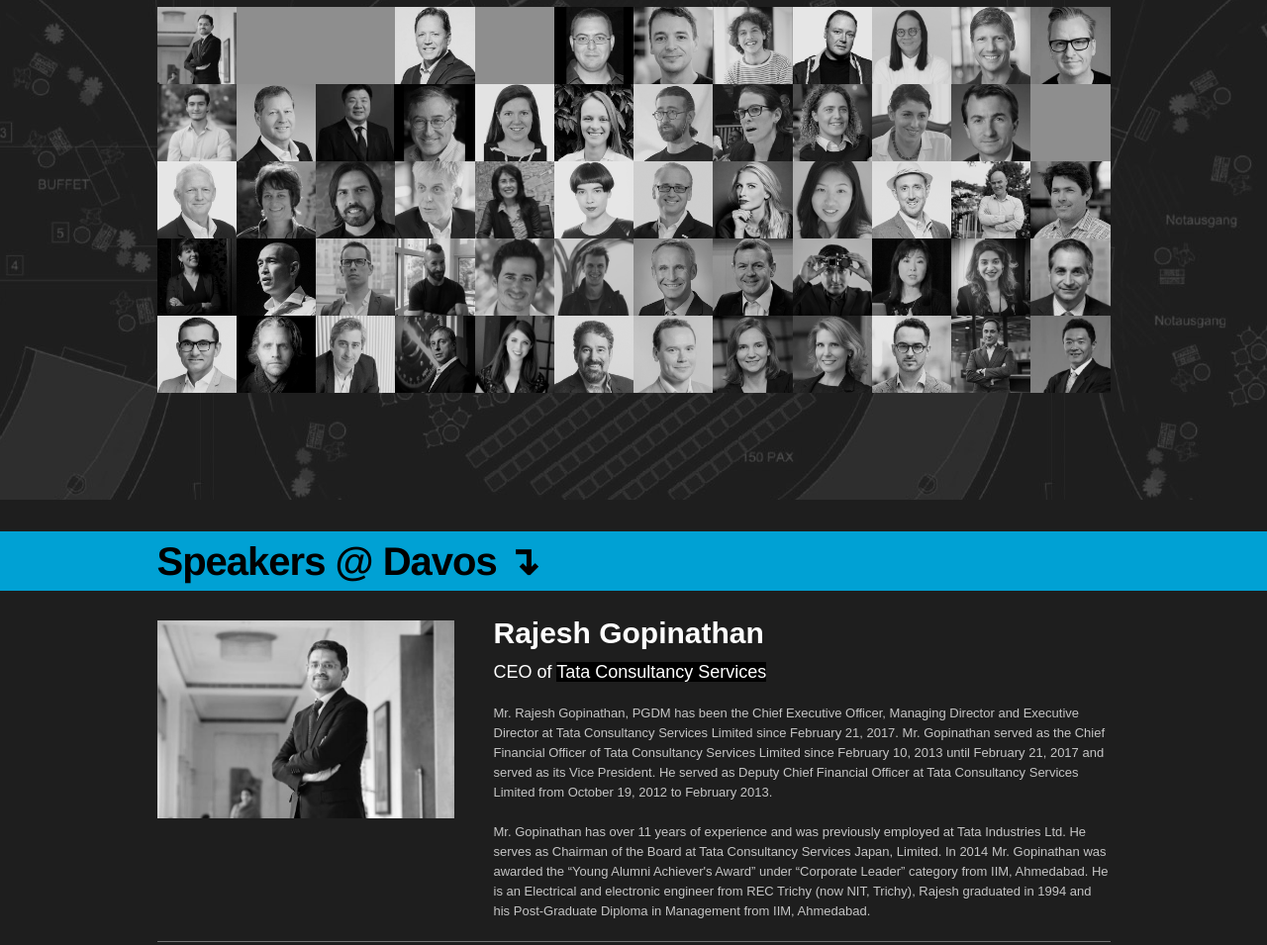
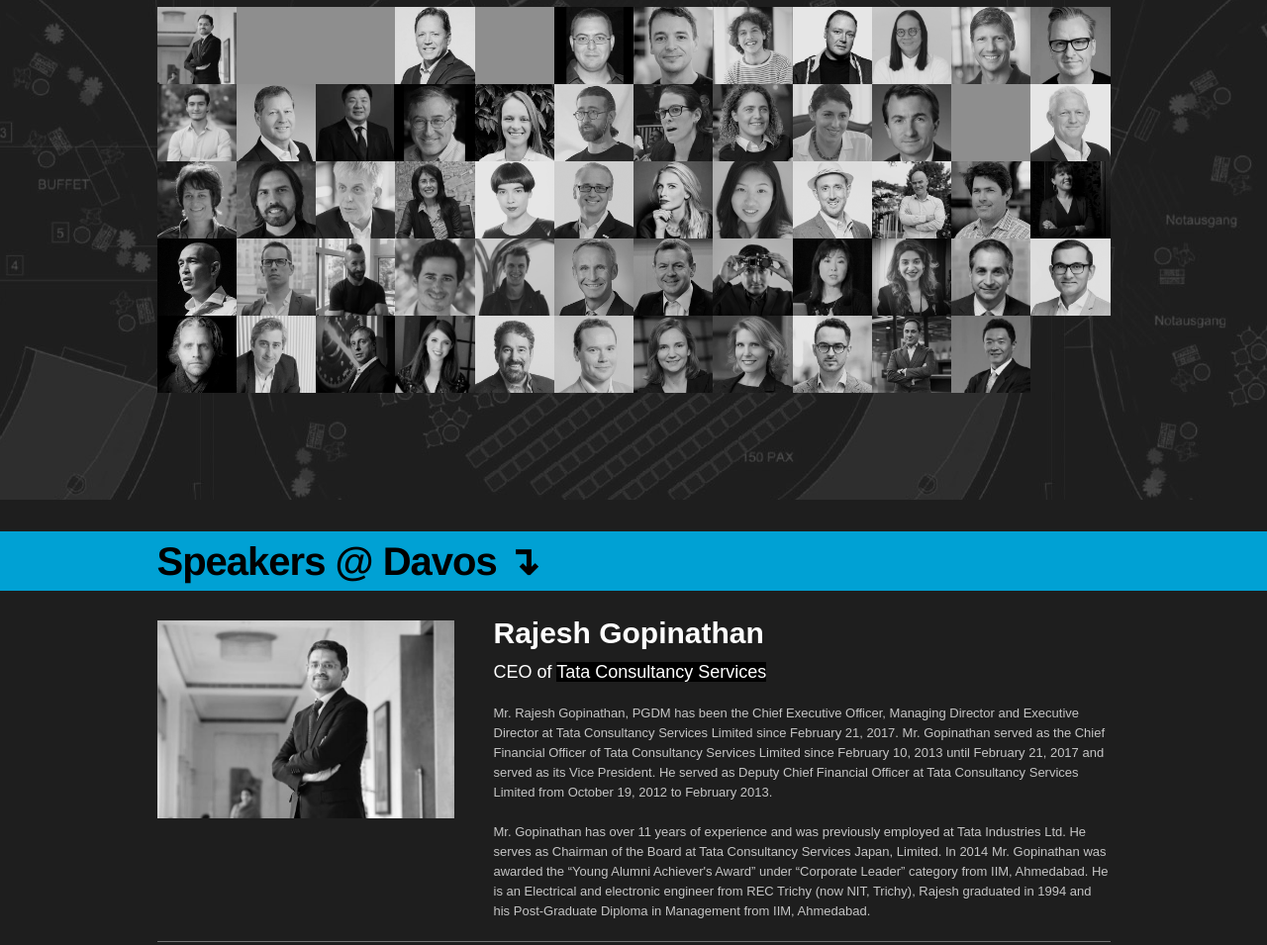
Before and after one commit to blockchaininaction/blockchaininaction.github.io, a plain HTML site: page index.html in a window 1280 px wide. Shown: the part 1284-2239 px from the top of the page at 99% size. Drawn offline with nearby package versions, Linux system fonts and the light colour scheme; grey boxes are pictures that could not be loaded.

Commit message:
86 Sarah Cummings

```diff
--- a/index.html
+++ b/index.html
@@ -904,12 +904,6 @@
                 "titles": "Founder and CEO at BCG Digital Ventures",
                 "bio": "<p>Jeff Schumacher is the founder and non-executive chairman of BCG Digital Ventures, the corporate innovation, incubation and investment arm of The Boston Consulting Group. Since founding DV in 2014, Jeff has drawn on his deep experience in building new digital businesses and transforming digital capabilities for large multinational corporations, with a focus on marketing, sales, and strategy.</p><p>With more than 20 years of leadership experience, Jeff has cofounded several prominent digital advisory firms, including Booz Digital and the Axon Advisory Partners. He has extensive experience in customer relationship management, and he has held leadership positions in IBM’s technology practice and Accenture’s technology and strategy practices.</p><p>Prior to founding DV, Jeff led the North American marketing and sales practice of McKinsey & Company. He previously served as the chief marketing officer, chief strategy officer, and executive vice president of Sports Authority, where he drove a major digital transformation and executed the company’s global growth strategy. He currently serves as an advisory board member for Shopkick and EcoRebates.</p>"},
             {
-                "img": "images/davos_speakers/Sarah_Cummings.jpg",
-                "href": "https://www.linkedin.com/in/sarahcummingsnielsen/",
-                "name": "Sarah Cummings",
-                "titles": "Associate Client Manager at The Demand Institute",
-                "bio": "<p>Sarah Cummings joined The Demand Institute, which is a not for profit think tank jointly operated by Nielsen and The Conference Board, in 2016 where she manages Project 8, a global platform for sustainable development data.  Prior to this role, she worked in Shanghai with Nielsen’s Innovation Practice, a division of Nielsen focused on new product innovation. She led pricing and portfolio studies for major consumer packaged goods companies in China.  She has also worked in Beijing, New York City, Hong Kong, and Washington, DC.</p><p>She has presented Project 8 at the International Conference on Sustainable Development in New York and at Dreamforce, Salesforce’s annual conference, in San Francisco.  She speaks Mandarin Chinese and has traveled to 65 countries across 6 continents.  Sarah received her BA in China in the Global Economy from Hobart and William Smith Colleges in Geneva, New York and studied at Peking University in Beijing. She is based in San Francisco.</p>"},
-            {
                 "img": "images/davos_speakers/Steven_Ramage.jpg",
                 "href": "https://www.linkedin.com/in/stevenr/?originalSubdomain=fr",
                 "name": "Steven Ramage",
```
